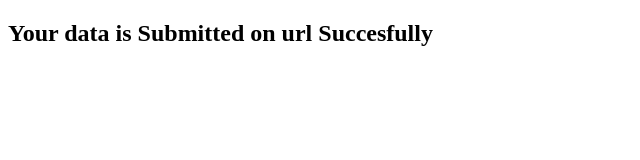
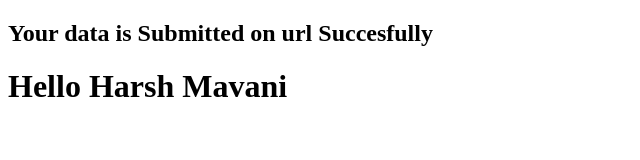
Before and after one commit to mavaniharsh123/html-form-tag-table-tag, a plain HTML site: page h2.html in a window 1280 px wide. Shown: the whole page, without its empty margins (0-640 px from the left). Drawn offline with Linux system fonts and the light colour scheme.

Commit message:
Update h2.html

```diff
--- a/h2.html
+++ b/h2.html
@@ -8,5 +8,6 @@
 </head>
 <body>
     <h2>Your data is Submitted on url Succesfully</h2>
+    <h1>Hello Harsh Mavani</h1>
 </body>
 </html>
```
